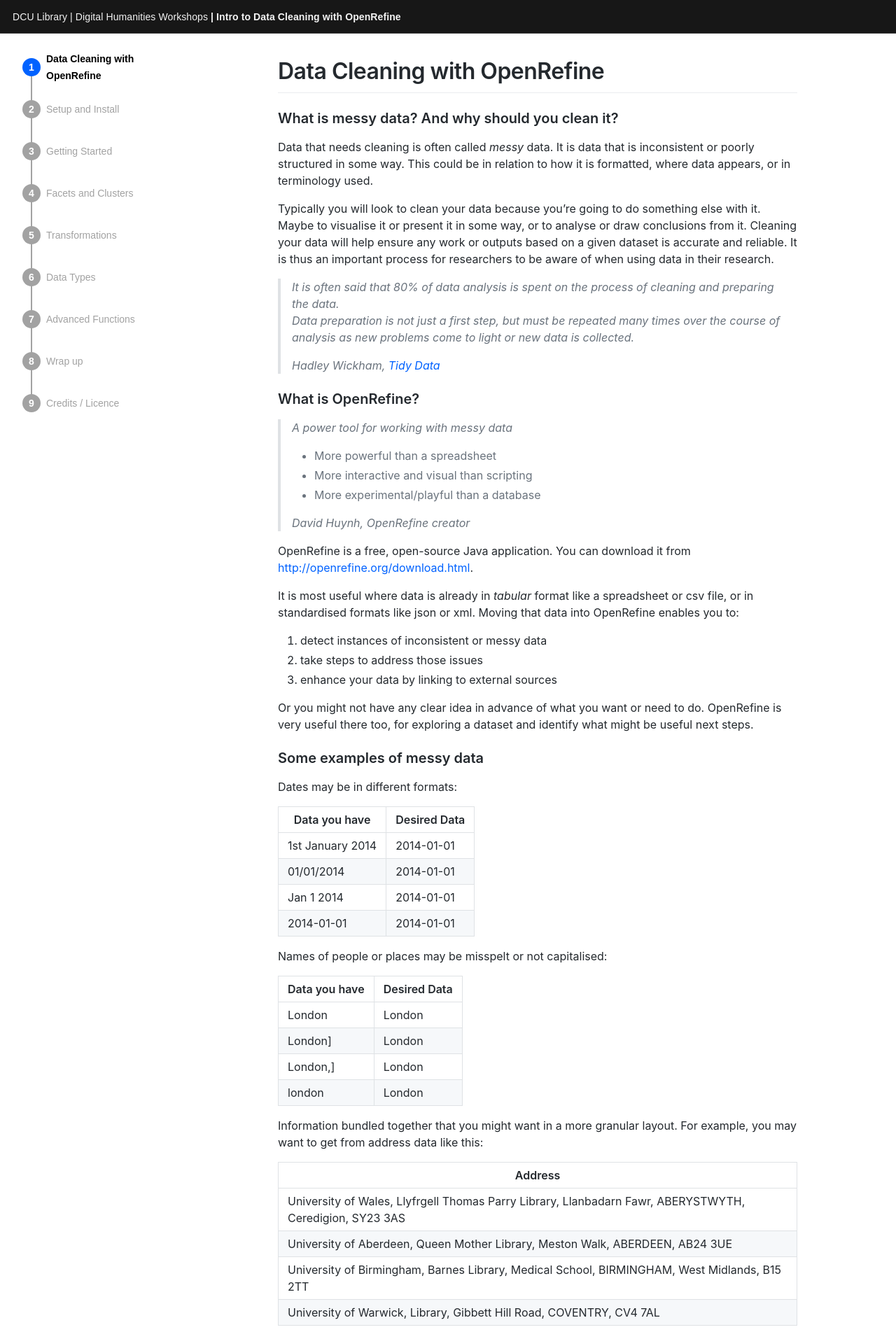
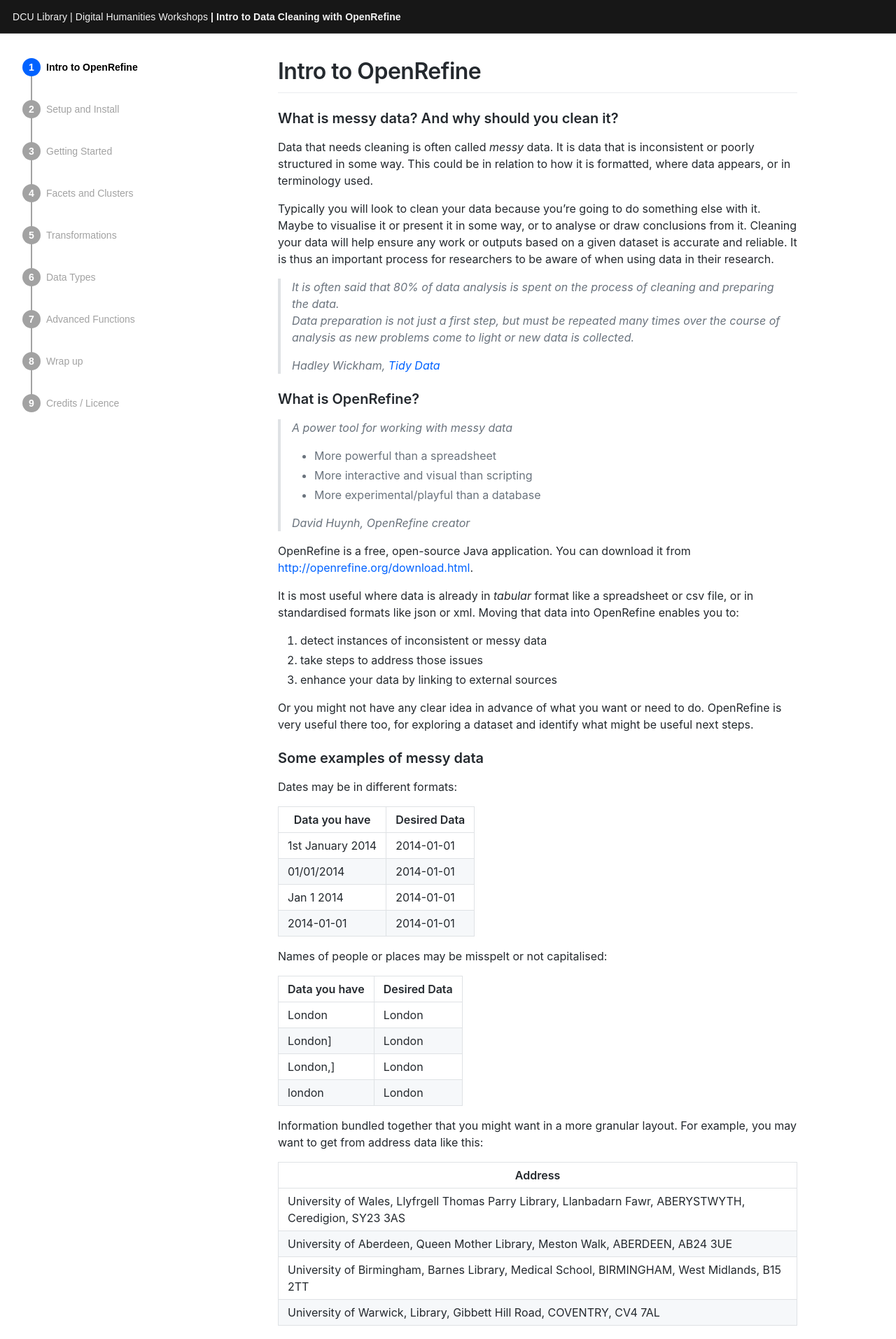
Before and after one commit to DCULibrary/open-refine-workshop, a Jekyll site: the page built from _workshop/index.md, in a window 1280 px wide. Shown: the top 1913 px of the page at 70% size. Built offline with Jekyll 4.4.1, drawn with Linux system fonts in a browser that asks for light colours; some web fonts are replaced.

Commit message:
Change index title

```diff
--- a/_workshop/index.md
+++ b/_workshop/index.md
@@ -1,5 +1,5 @@
 ---
-title: Data Cleaning with OpenRefine # The title of the page
+title: Intro to OpenRefine # The title of the page
 date: 0000-01-01    # Page order is set by date
 ---
 
```
